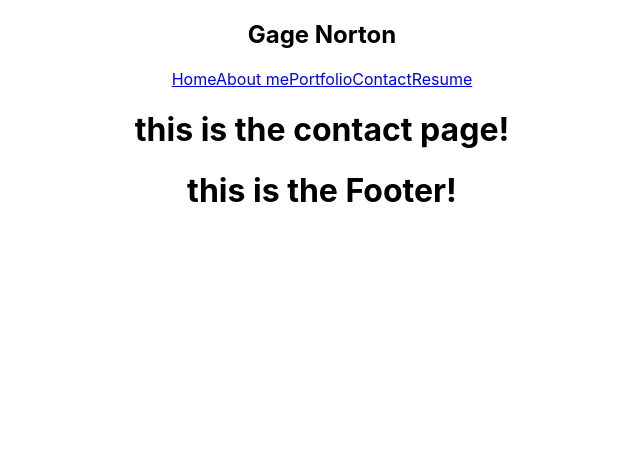
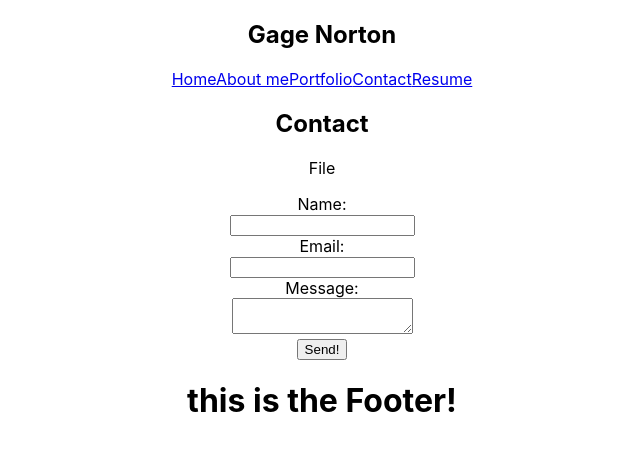
Before and after one commit to Gatewayss/portfolio-version-two, a React (Create React App) app: page /contact in a window 1280 px wide. Shown: the top 450 px of the page, without its empty margins (318-958 px from the left). Built offline with nearby package versions, Linux system fonts and the light colour scheme.

Commit message:
Change input attributes

```diff
--- a/src/Contact.js
+++ b/src/Contact.js
@@ -2,7 +2,26 @@ const Contact = () => {
 
   return (
     <div className="contact">
-       <h1>this is the contact page!</h1>
+      <h2>Contact</h2>
+      <p>File </p>
+      <form type="submit">
+        <label>Name:</label><br />
+        <input
+          type="text"
+          id="name"
+          required /><br />
+        <label>Email:</label><br />
+        <input
+          type="email"
+          id="email"
+          required /><br />
+        <label>Message:</label><br />
+        <textarea
+          type="text"
+          id="message"
+          required /><br />
+        <button>Send!</button>
+      </form>
     </div>
   );
 }
```
Lines whose indentation alone changed are shown as unchanged.
